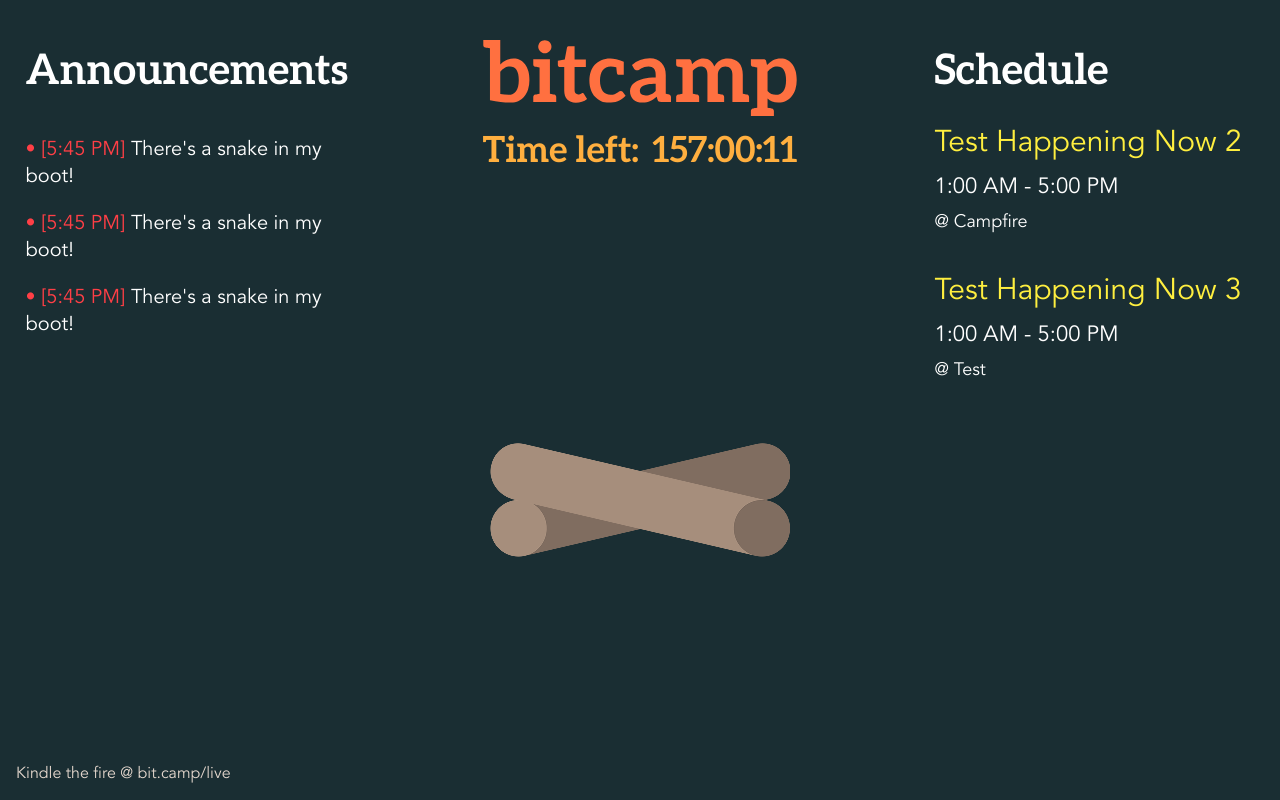
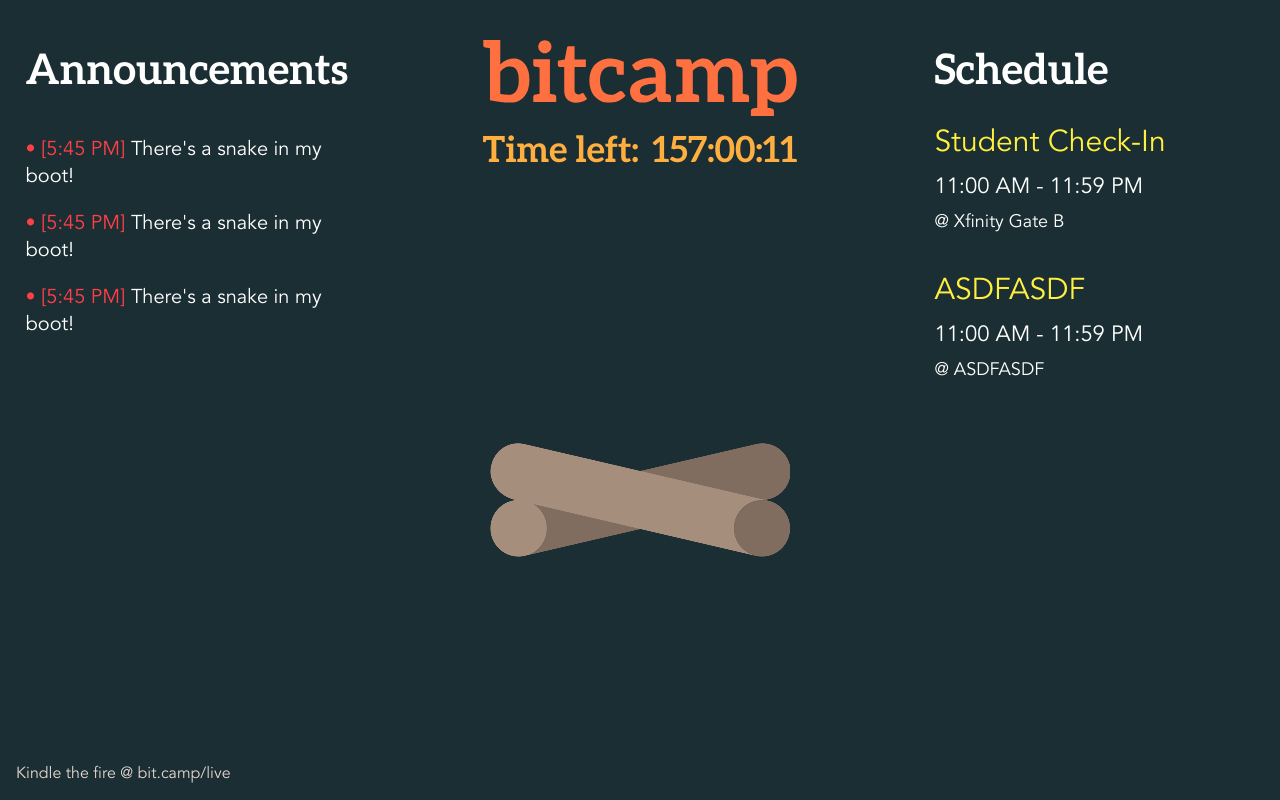
Before and after one commit to snoopysnake/bonfire, a website: page index.html in a window 1280 px wide. Drawn offline with Linux system fonts and the light colour scheme.

Commit message:
live update from json

```diff
--- a/css/desktop.css
+++ b/css/desktop.css
@@ -116,17 +116,29 @@
 
 .schedule-new {
     opacity: 0;
+    -webkit-transform:translate(0,-20%); /* WebKit */
+    -moz-transform:translate(0,-20%); /* Mozilla */
+    -o-transform:translate(0,-20%); /* Opera */
+    -ms-transform:translate(0,-20%); /* Internet Explorer */
     transform:translate(0,-20%);
 }
 
 .schedule-shift {
+    -webkit-transform:translate(0,125%); /* WebKit */
+    -moz-transform:translate(0,125%); /* Mozilla */
+    -o-transform:translate(0,125%); /* Opera */
+    -ms-transform:translate(0,125%); /* Internet Explorer */
     transform:translate(0,125%);
     transition: ease-in 1.5s;
 }
 
 .schedule-remove {
+    -webkit-transform:translate(0,50%); /* WebKit */
+    -moz-transform:translate(0,50%); /* Mozilla */
+    -o-transform:translate(0,50%); /* Opera */
+    -ms-transform:translate(0,50%); /* Internet Explorer */
+    transform:translate(0,50%);
     opacity: 0;
-    transform:translate(0,50%);
 }
 
 .no-transition {
--- a/js/countdown.js
+++ b/js/countdown.js
@@ -1,4 +1,4 @@
-var cdDate = new Date('2019-04-14 08:00').getTime();
+var cdDate = new Date('2019-04-14T08:00Z').getTime();
 var timer = document.getElementById('countdown');
 var timesUp = document.querySelector('header > div');
 countdown();
@@ -7,7 +7,6 @@
 function countdown() {
 	var cdNow = new Date().getTime();
 	var distance = cdDate - cdNow;
-	console.log(distance);
 
 	// Time calculations for days, hours, minutes and seconds
 	var cdHours = Math.floor(distance / (1000 * 60 * 60));
--- a/js/schedule.js
+++ b/js/schedule.js
@@ -1,11 +1,12 @@
 const scheduleList = document.querySelector('.schedule-list');
-var events;
+var events = [];
 var timeoutHandle;
 updateSchedule();
 var now = new Date();
 const diff = 60000 - (now.getSeconds()*1000 + now.getMilliseconds());
 console.log(`Updating again in ${diff} mils...`);
 setTimeout(function() {
+	updateSchedule();
 	setInterval(updateSchedule, 60000);
 },diff);
 
@@ -23,8 +24,8 @@
 			p1.innerHTML = currentEvents[itr]['title']; // adds title
 			div.appendChild(p1)
 			const p2 = document.createElement('p');
-			const startTime = new Date(currentEvents[itr]['startTime']);
-			const endTime = new Date(currentEvents[itr]['endTime']);
+			const startTime = new Date(currentEvents[itr]['startTime'].replace(' ','T'));
+			const endTime = new Date(currentEvents[itr]['endTime'].replace(' ','T'));
 			var formattedTime = formatTime(startTime);
 			if (startTime != endTime) {
 				formattedTime += ` - ${formatTime(endTime)}`;
@@ -34,17 +35,15 @@
 			const p3 = document.createElement('p');
 			p3.innerHTML = '@ ' + currentEvents[itr]['location']; // adds loc
 			div.appendChild(p3);
-			if (schedule.length >= 4) {
-				schedule[3].classList.add('schedule-remove'); // fades out last one
+			for(k = 3; k < schedule.length; k++) {
+				schedule[k].classList.add('schedule-remove'); // fades out last one
 			}
 			// if (timeoutHandle) {
 				// window.clearTimeout(timeoutHandle);
 			// }
 			timeoutHandle = window.setTimeout(function() {
-				if (schedule.length == 4) {
-					console.log(schedule[3]);
-					schedule[3].remove(); // removes last one
-					console.log(schedule[3]);
+				for(k = 3; k < schedule.length; k++) {
+					schedule[k].remove(); // fades out last one
 				}
 				for (i = 0; i < schedule.length; i++) {
 					schedule[i].classList.add('no-transition'); // prevents shift back up
@@ -63,7 +62,6 @@
 function updateSchedule() {
 	console.log('UPDATING SCHEDULE...');
 	now = new Date();
-	if (!events) {
 	var xhr = new XMLHttpRequest();
 	xhr.onload = function(e) {
 		const parsedDate = dayOfWeek(now.getDay());
@@ -71,9 +69,43 @@
   		const response = JSON.parse(xhr.response);
   		if (response['Schedule']) {
   			for (i = 0; i < response['Schedule'].length; i++) {
-	  				if (response['Schedule'][i][0] == parsedDate) {
-	  					events = response['Schedule'][i][1];
-	  					updateSchedule();
+  				if (response['Schedule'][i][0] == parsedDate) { // check if same day
+  					var newEvents = response['Schedule'][i][1];
+					// loop through total events, checking if occurring right now.
+					// if they are, pops from event and adds to the webpage.
+					newEvents = newEvents.filter(function(el) {
+						for (j = 0; j < events.length; j++) {
+							if (events[j]['title'] == el['title']) { // checks for duplicate (title)
+								return false;
+							}
+						}
+						return true; // adds to new array if no dupe
+					});
+					console.log(newEvents);
+					console.log(events);
+					console.log(`[${now}]\n${newEvents.length} new event(s) added!`);
+					events = events.concat(newEvents);
+					var currentEvents = [];
+					for (j = 0; j < events.length; j++) {
+						const startTime = new Date(events[j]['startTime'].replace(' ','T'));
+						const endTime = new Date(events[j]['endTime'].replace(' ','T'));
+						if (startTime <= now && endTime > now) {
+							// check if current events has this
+							if (events[j]['onDisplay'] != true) {
+								currentEvents.push(events[j]);
+								events[j]['onDisplay'] = true;
+							}
+						}
+					}
+					currentEvents.sort(function(a, b){
+					    var keyA = new Date(a['startTime'].replace(' ','T')),
+					        keyB = new Date(b['startTime'].replace(' ','T'));
+					    // Compare the 2 dates
+					    if(keyA < keyB) return 1;
+					    if(keyA > keyB) return -1;
+					    return 0;
+					});
+					addEvent(currentEvents, currentEvents.length-1); // adds to webpage
   					break;
   				}
   			}
@@ -81,33 +113,6 @@
 	}
 	xhr.open('GET', 'schedule.json');
 	xhr.send();
-	}
-	else {
-		// loop through total events, checking if occurring right now.
-		// if they are, pops from event and adds to the webpage.
-		var currentEvents = [];
-		for (j = 0; j < events.length; j++) {
-			const startTime = new Date(events[j]['startTime']);
-			const endTime = new Date(events[j]['endTime']);
-			if (startTime <= now && endTime > now) {
-				currentEvents.push(events[j]);
-			}
-		}
-		currentEvents.sort(function(a, b){
-		    var keyA = new Date(a['startTime']),
-		        keyB = new Date(b['startTime']);
-		    // Compare the 2 dates
-		    if(keyA < keyB) return 1;
-		    if(keyA > keyB) return -1;
-		    return 0;
-		});
-		console.log(currentEvents);
-		addEvent(currentEvents, currentEvents.length-1); // adds to webpage
-		events = events.filter( function( el ) {
-			// removes current events after they have been added.
-			return currentEvents.indexOf( el ) < 0;
-		} );
-	}
 }
 
 function dayOfWeek(num) {
--- a/schedule.json
+++ b/schedule.json
@@ -1,7 +1,7 @@
 {
     "Schedule":[
         [
-            "Saturday",
+            "Sunday",
             [
                 {
                     "caption":"Xfinity Gate A",
@@ -9,12 +9,40 @@
                         "Mentor"
                     ],
                     "description":"",
-                    "endTime":"2019-04-06 23:59",
+                    "endTime":"2019-04-16 23:59",
                     "eventID":10051,
                     "featuredEvent":false,
                     "img":"",
                     "location":"Xfinity Gate A",
-                    "startTime":"2019-04-06 17:00",
+                    "startTime":"2019-03-06 11:00",
+                    "title":"Parent Check-In"
+                },
+                {
+                    "caption":"ASDFASDF",
+                    "category":[
+                        "Mentor"
+                    ],
+                    "description":"",
+                    "endTime":"2019-04-16 23:59",
+                    "eventID":10051,
+                    "featuredEvent":false,
+                    "img":"",
+                    "location":"ASDFASDF",
+                    "startTime":"2019-03-05 11:00",
+                    "title":"ASDFASDF"
+                },
+                {
+                    "caption":"ZZZZZZZZZZ",
+                    "category":[
+                        "Mentor"
+                    ],
+                    "description":"",
+                    "endTime":"2019-04-16 23:59",
+                    "eventID":10051,
+                    "featuredEvent":false,
+                    "img":"",
+                    "location":"ZZZZZZZZZZ",
+                    "startTime":"2019-04-10 11:00",
                     "title":"Mentor Check-In"
                 },
                 {
@@ -23,12 +51,12 @@
                         "Mentor"
                     ],
                     "description":"",
-                    "endTime":"2019-04-06 23:59",
+                    "endTime":"2019-04-16 23:59",
                     "eventID":10051,
                     "featuredEvent":false,
                     "img":"",
                     "location":"Xfinity Gate B",
-                    "startTime":"2019-04-06 17:00",
+                    "startTime":"2019-03-06 11:00",
                     "title":"Student Check-In"
                 },
                 {
@@ -37,12 +65,12 @@
                         "Mentor"
                     ],
                     "description":"",
-                    "endTime":"2019-04-06 23:59",
+                    "endTime":"2019-04-16 23:59",
                     "eventID":10051,
                     "featuredEvent":false,
                     "img":"",
                     "location":"Xfinity Gate C",
-                    "startTime":"2019-04-06 21:34",
+                    "startTime":"2019-03-07 11:34",
                     "title":"Prof Check-In"
                 },
                 {
@@ -51,12 +79,12 @@
                         "Mentor"
                     ],
                     "description":"",
-                    "endTime":"2019-04-06 23:59",
+                    "endTime":"2019-04-16 23:59",
                     "eventID":10051,
                     "featuredEvent":false,
                     "img":"",
                     "location":"test",
-                    "startTime":"2019-04-06 21:31",
+                    "startTime":"2019-03-07 10:31",
                     "title":"test"
                 }
             ]
```
Lines whose indentation alone changed are shown as unchanged.
